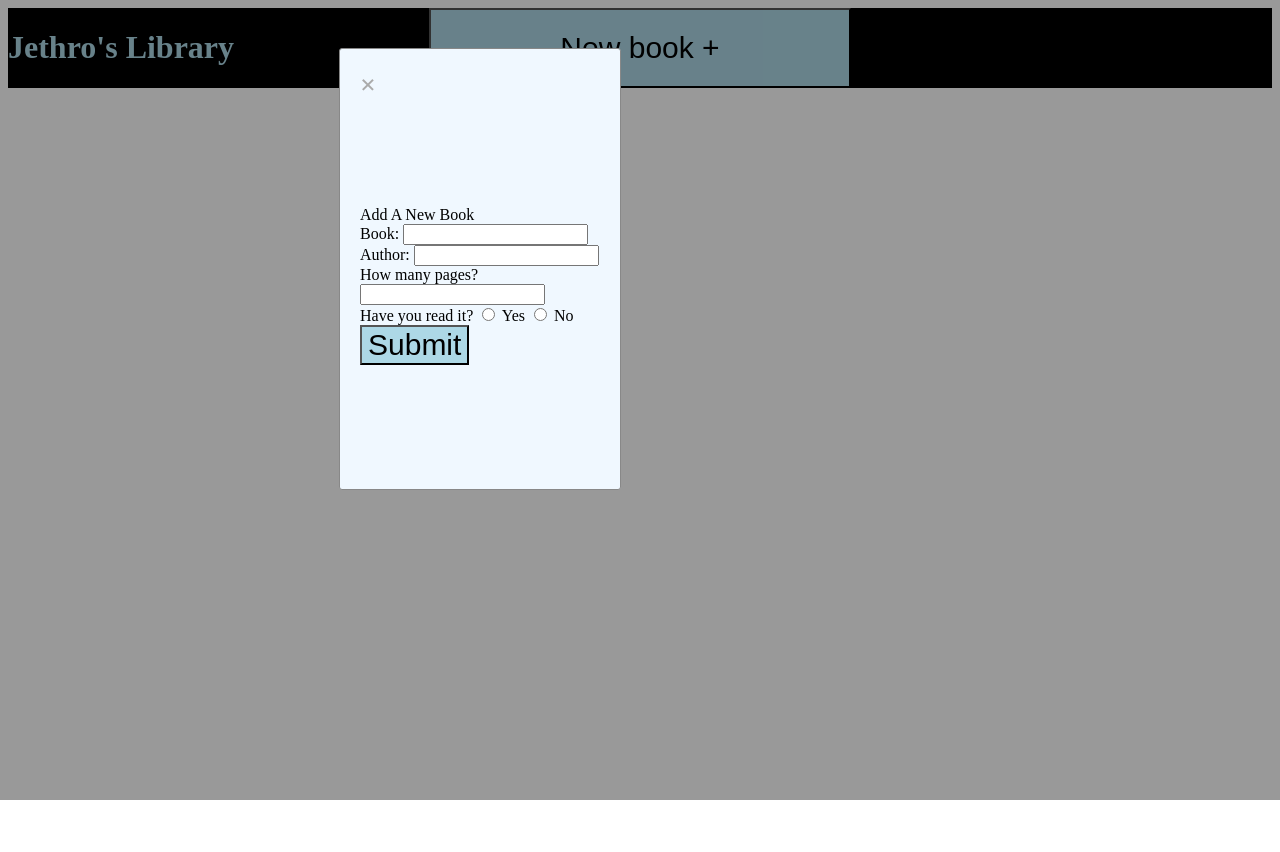
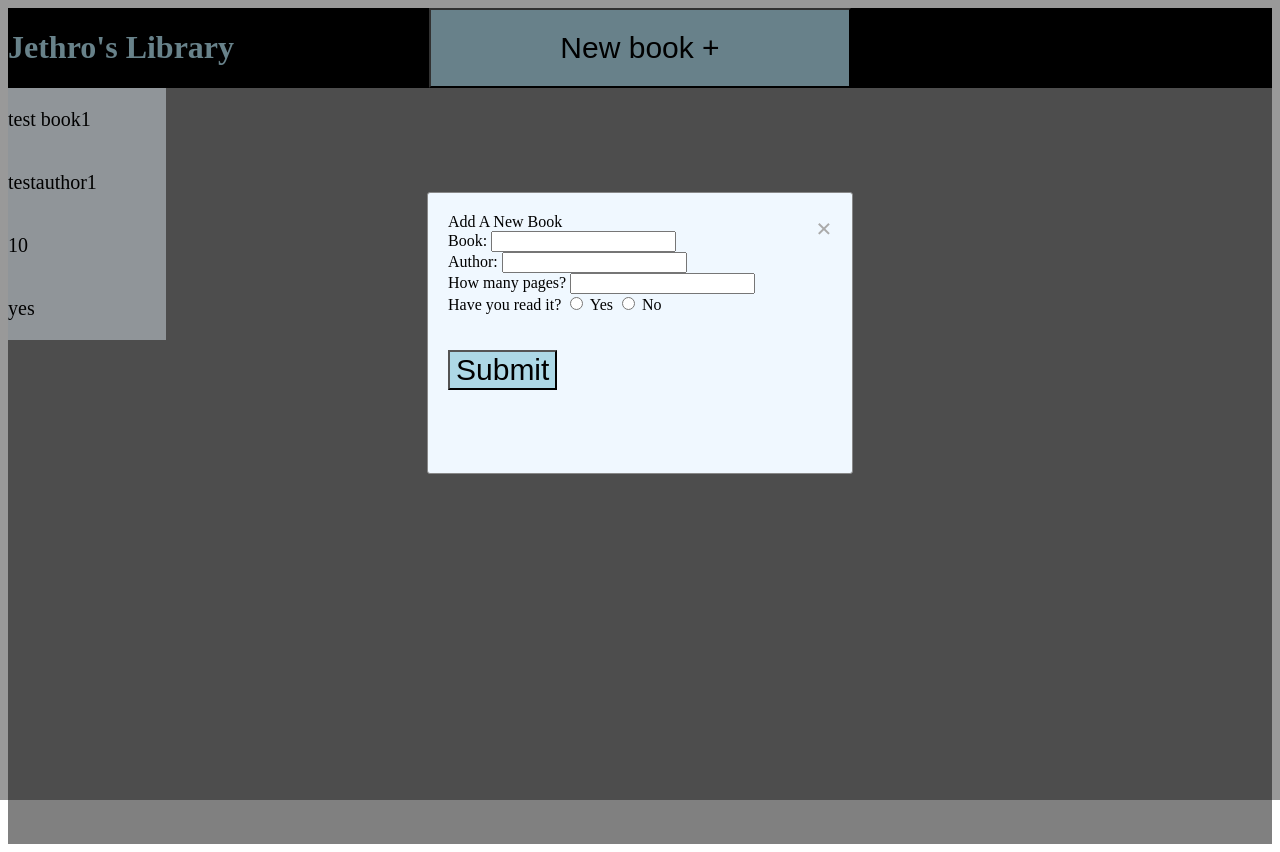
Before and after one commit to j37hr0/ToPLibrary, a plain HTML site: page index.html in a window 1280 px wide. Both pictures are taken after a click on the button "New book +". Before the commit the page ends 800 px from the top, so only its background shows below. Drawn offline with Linux system fonts and the light colour scheme.

Commit message:
added loop for displaying boxes, touched up modals and layout

```diff
--- a/index.html
+++ b/index.html
@@ -14,8 +14,9 @@
         </div>
         <button id="newBook">New book +</button>
     </div>
-    <div id="modal" class="main modal">
-        <div class="main-mid modal-content">
+    <div>
+        <div id="modal" class="main-mid modal">
+            <div class="modal-content" id="modal-content">
             <span class="close">&times;</span>
             <form id="inputForm" class="inputForm">
                 <label class="input">Add A New Book</label>
@@ -34,11 +35,18 @@
                 <label for="isRead">Yes</label>
                 <input name="read" type="radio" id="isRead">
                 <label for="isRead">No</label></span>
-                <br>
+                <br><br><br>
                 <button id="submit" type="submit">Submit</button>
+            </div>
+        </div>
+
+        </div>
+        <div id="main">
         </div>
     </div>
-    <div class="footer"></div>
+    <div class="footer">
+
+    </div>
     <script src="script.js"></script>
 </body>
 </html>
--- a/script.js
+++ b/script.js
@@ -1,4 +1,5 @@
 //DOM queries
+const main = document.getElementById("main")
 const newbtn = document.getElementById("newBook");
 const modal = document.getElementById("modal")
 const closebtn = document.getElementsByClassName("close")[0]
@@ -9,7 +10,7 @@ const bookPages = document.getElementById("pages")
 const bookIsRead = document.getElementById("isRead")
 
 
-let myLibrary = [];
+let myLibrary = [{title: "test book1", author: "testauthor1", pages: 10, isRead: "yes"}];
 
 function createBook (title, author, nrPages, isRead) {
     this.title = title;
@@ -26,8 +27,25 @@ function createBook (title, author, nrPages, isRead) {
 //display books in myLibrary
 function displayBooks(library){
 for (let i = 0; i < library.length; i++){
+    let box = document.createElement("div");
     let removebtn = document.createElement("button");
     let togglebtn = document.createElement("button");
+    let p1 = document.createElement("p")
+    p1.innerHTML = library[i].title;
+    let p2 = document.createElement("p")
+    p2.innerHTML = library[i].author
+    let p3 = document.createElement("p")
+    p3.innerHTML = library[i].pages;
+    let p4 = document.createElement("p")
+    p4.innerHTML = library[i].isRead;
+    box.classList.add("box");
+    removebtn.classList.add("remove");
+    togglebtn.classList.add("toggle");
+    main.appendChild(box)
+    box.appendChild(p1)
+    box.appendChild(p2)
+    box.appendChild(p3)
+    box.appendChild(p4)
 }
 }
 
@@ -46,3 +64,5 @@ closebtn.onclick = function () {
 newbtn.onclick = function () {
     modal.style.display = "grid";
 }
+
+displayBooks(myLibrary)
--- a/style.css
+++ b/style.css
@@ -8,6 +8,7 @@
 .main {
     display: grid;
     grid-template-columns: repeat(4, 1fr);
+    grid-template-rows: repeat(3, 1fr);
     background-color: black;
 }
 
@@ -51,8 +52,8 @@ button:hover {
     margin: 15% auto;
     padding: 20px;
     border: 1px solid #888;
-    width: 75%;
-    height: 50%;
+    width: 30%;
+    height: 30%;
     border-radius: 3px;
 }
 
@@ -73,3 +74,29 @@ form {
   text-decoration: none;
   cursor: pointer;
 }
+
+.box {
+    display: grid;
+    grid-template-rows: 4fr;
+    grid-template-columns: 1fr;
+    /* height: 75%; */
+    width: 50%;
+    background-color: aliceblue;
+    color: black;
+    font-size: 20px;
+}
+
+.remove {
+
+}
+
+.toggle {
+
+}
+
+#main {
+    display: grid;
+    grid-template-columns: repeat(4, 1fr);
+    grid-template-rows: repeat(3, 1fr);
+    background-color: grey;
+}
```
